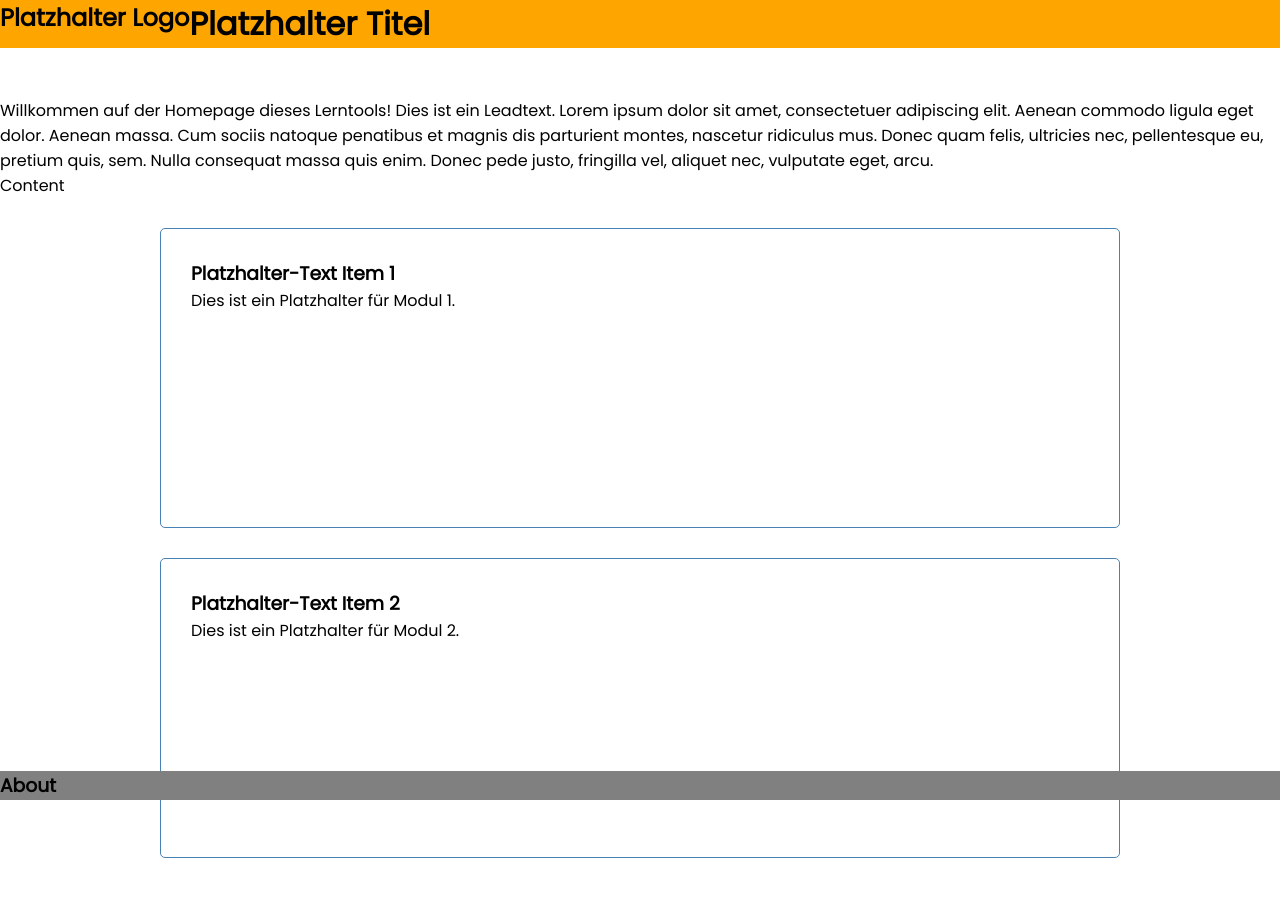
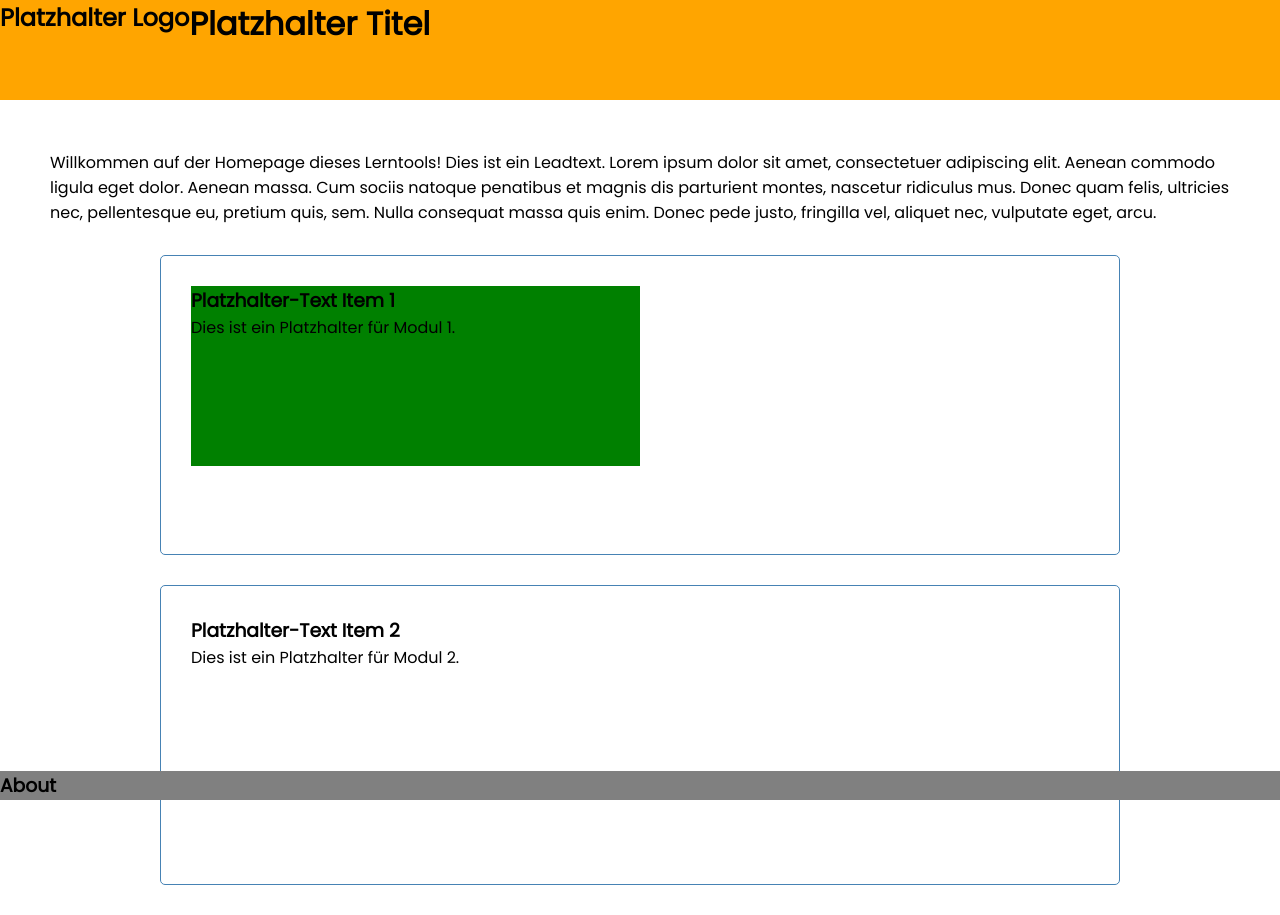
Before and after one commit to bsandoz/mmp-lehrprojekt, a Vue app: page / in a window 1280 px wide. Before the commit the page ends 888 px from the top, so only its background shows below. Built offline with nearby package versions, Linux system fonts and the light colour scheme.

Commit message:
Added views and adjusted styling.

```diff
--- a/src/App.vue
+++ b/src/App.vue
@@ -41,13 +41,26 @@ export default {
         id: 1,
         title: 'Platzhalter-Text Item 1',
         text: 'Dies ist ein Platzhalter für Modul 1.',
+        isCompleted: true,
+        progress: 100,
       },
       {
         id: 2,
         title: 'Platzhalter-Text Item 2',
         text: 'Dies ist ein Platzhalter für Modul 2.',
+        isCompleted: false,
+        progress: 25,
       },
     ]
+  },
+  methods: {
+    getModuleInfo: function() {
+      fetch('')
+        .then(response => response.json())
+        .then(json => {
+          this.content = json.resultList.result;
+        });
+    }
   }
 }
 
--- a/src/components/Content.vue
+++ b/src/components/Content.vue
@@ -1,5 +1,4 @@
 <template>
-  <p>Content</p>
   <div :key="item.id" v-for="item in content" class="container">
     <Item :item="item" />
   </div>
--- a/src/components/Header.vue
+++ b/src/components/Header.vue
@@ -15,5 +15,6 @@ export default {
   display: flex;
   background-color: orange;
   margin-bottom: 50px;
+  min-height: 100px;
 }
 </style>
--- a/src/components/Item.vue
+++ b/src/components/Item.vue
@@ -1,5 +1,5 @@
 <template>
-  <div>
+  <div :class="{ completed: item.isCompleted }">
     <h3>{{ item.title }}</h3>
     <p>{{ item.text }}</p>
   </div>
@@ -20,4 +20,7 @@ export default {
     height: 0;
     padding-bottom: 20%;
   }
+  .completed {
+    background-color: green;
+  }
 </style>
--- a/src/components/Lead.vue
+++ b/src/components/Lead.vue
@@ -18,5 +18,7 @@ export default {
     display: flex;
     align-items: center;
     justify-content: space-between;
+    margin-left: 50px;
+    margin-right: 50px;
   }
 </style>
```
Also changed, not shown: src/views/Module.vue (added), src/views/User.vue (added).
